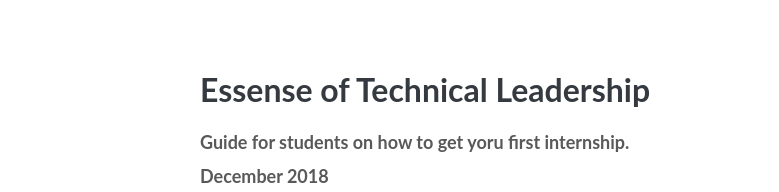
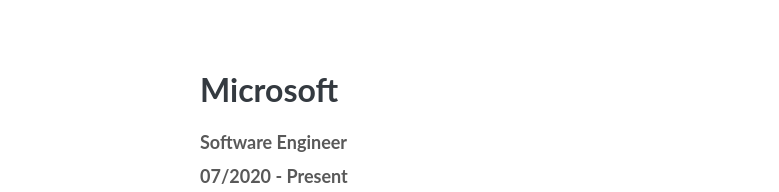
Before and after one commit to Kyle1668/kyleobrien.io.frontend, a React (Create React App) app: page / in a window 1280 px wide. Both pictures are taken after a click on the element "Experience". Shown: the part 608-800 px from the top of the page, without its empty margins (184-963 px from the left). Built offline with nearby package versions, Linux system fonts and the light colour scheme.

Commit message:
Added experience section

```diff
--- a/src/app/App.tsx
+++ b/src/app/App.tsx
@@ -3,6 +3,7 @@
 import Header from "./Header/Header";
 import ArticleItemsList from "./Writing/ArticleItemsList";
 import AbouteItemsList from "./About/AboutItemsList";
+import ExperienceItemList from "./Experience/ExperienceItemList";
 import { PageContext, startPage } from "../pages/PageContext";
 
 const AppWrapper = styled.div`
@@ -21,7 +22,7 @@
 				<Header />
 				{currentPage === "writing" && <ArticleItemsList />}
 				{currentPage === "about" && <AbouteItemsList />}
-				{currentPage === "experience" && <ArticleItemsList />}
+				{currentPage === "experience" && <ExperienceItemList />}
 			</AppWrapper>
 		</PageContext.Provider>
 	);
--- /dev/null
+++ b/src/app/Experience/Experience.tsx
@@ -0,0 +1,76 @@
+import React from "react";
+import styled from "styled-components";
+import Button from "../../shared/Button";
+import IExperience from "../../library/IExperience";
+
+const ExperienceContainer = styled.div`
+	font-family: Lato;
+	margin-top: 2rem;
+	margin-bottom: 2rem;
+`;
+
+const ExperienceContainerHead = styled.div`
+	padding-bottom: 15px;
+	border-bottom: 2px solid #c4c4c4;
+	:h1 {
+		font-size: 24px;
+	}
+`;
+
+const ExperienceContainerBodyText = styled.p`
+	font-size: 18px;
+	line-height: 30px;
+	margin-top: 25px;
+	margin-bottom: 35px;
+`;
+
+const ExperienceButton = styled(Button)`
+	color: #ffffff;
+	font-size: 14;
+	background: #343a40;
+	padding-top: 10px;
+	padding-bottom: 10px;
+	margin-right: 10px;
+`;
+
+interface HeadingeTitleProps {
+	headingWeight: 1 | 2 | 3 | 4;
+}
+
+const ExperienceHeading = styled.h1<HeadingeTitleProps>`
+	font-size: ${(props) => (props.headingWeight === 1 ? "32px" : "18px")};
+	color: ${(props) => (props.headingWeight === 1 ? "#343a40" : "#595959")};
+`;
+
+const renderSummarySections = (rawSummary: string[]): JSX.Element[] =>
+	rawSummary.map((section: string) => (
+		<ExperienceContainerBodyText>{section}</ExperienceContainerBodyText>
+	));
+
+const ExperienceTagsRow = styled.div`
+	display: flex;
+	flex-direction: row;
+`;
+
+const renderTags = (rawTags: string[]): JSX.Element[] =>
+	rawTags.map((tag: string) => <ExperienceButton>{tag}</ExperienceButton>);
+
+const Experience: React.FC<IExperience> = (props: IExperience) => {
+	const { company, title, startDate, endDate, summarySections, tags } = props;
+
+	return (
+		<ExperienceContainer>
+			<ExperienceContainerHead>
+				<ExperienceHeading headingWeight={1}>{company}</ExperienceHeading>
+				<ExperienceHeading headingWeight={2}>{title}</ExperienceHeading>
+				<ExperienceHeading headingWeight={2}>
+					{startDate} - {endDate}
+				</ExperienceHeading>
+			</ExperienceContainerHead>
+			{renderSummarySections(summarySections)}
+			<ExperienceTagsRow>{renderTags(tags)}</ExperienceTagsRow>
+		</ExperienceContainer>
+	);
+};
+
+export default Experience;
--- /dev/null
+++ b/src/app/Experience/ExperienceItemList.tsx
@@ -0,0 +1,35 @@
+import React from "react";
+import styled from "styled-components";
+import Experience from "./Experience";
+import IExperience from "../../library/IExperience";
+import { mockExperiences } from "../../tests/mockData";
+
+const GetExperiences = (): JSX.Element[] => {
+	const experiences = mockExperiences;
+	return experiences.map((experience: IExperience) => {
+		return (
+			<Experience
+				company={experience.company}
+				title={experience.title}
+				startDate={experience.startDate}
+				endDate={experience.endDate}
+				summarySections={experience.summarySections}
+				tags={experience.tags}
+			/>
+		);
+	});
+};
+
+const ExperienceItemsListWrapper = styled.div`
+	display: flex;
+	flex-direction: column;
+	padding-left: 30%;
+	padding-right: 30%;
+	padding-bottom: 10%;
+`;
+
+const ExperienceItemList: React.FC = () => {
+	return <ExperienceItemsListWrapper>{GetExperiences()}</ExperienceItemsListWrapper>;
+};
+
+export default ExperienceItemList;
--- /dev/null
+++ b/src/library/IExperience.ts
@@ -0,0 +1,8 @@
+export default interface IExperience {
+	company: string;
+	title: string;
+	startDate: string;
+	endDate: string;
+	summarySections: string[];
+	tags: string[];
+}
--- /dev/null
+++ b/src/tests/mockData.ts
@@ -0,0 +1,70 @@
+import IExperience from "../library/IExperience";
+
+export const mockExperiences: IExperience[] = [
+	{
+		company: "Microsoft",
+		title: "Software Engineer",
+		startDate: "07/2020",
+		endDate: "Present",
+		summarySections: [
+			"Lorem ipsum dolor sit amet, consectetur adipiscing elit. Etiam vel leo vestibulum, commodo dui sit amet, pulvinar ante. Nam id eros non sem accumsan semper sed non mi. Aenean scelerisque vestibulum dui nec bibendum. Proin molestie elit vitae tellus rhoncus mollis. Lorem ipsum dolor sit amet, consectetur adipiscing elit. ",
+			"Integer sodales, risus ut tempus ultricies, felis tellus posuere lacus, et venenatis nulla est vitae est. Sed sed leo non augue efficitur tempus. Donec at turpis euismod, elementum lectus eu, placerat metus. Ut vitae velit et quam iaculis congue. Nullam sed efficitur est.",
+		],
+		tags: ["OAuth", "C#", "Azure", "GraphQL"],
+	},
+	{
+		company: "Microsoft",
+		title: "Software Engineer",
+		startDate: "07/2020",
+		endDate: "Present",
+		summarySections: [
+			"Lorem ipsum dolor sit amet, consectetur adipiscing elit. Etiam vel leo vestibulum, commodo dui sit amet, pulvinar ante. Nam id eros non sem accumsan semper sed non mi. Aenean scelerisque vestibulum dui nec bibendum. Proin molestie elit vitae tellus rhoncus mollis. Lorem ipsum dolor sit amet, consectetur adipiscing elit. ",
+			"Integer sodales, risus ut tempus ultricies, felis tellus posuere lacus, et venenatis nulla est vitae est. Sed sed leo non augue efficitur tempus. Donec at turpis euismod, elementum lectus eu, placerat metus. Ut vitae velit et quam iaculis congue. Nullam sed efficitur est.",
+		],
+		tags: ["OAuth", "C#", "Azure", "GraphQL"],
+	},
+	{
+		company: "Microsoft",
+		title: "Software Engineer",
+		startDate: "07/2020",
+		endDate: "Present",
+		summarySections: [
+			"Lorem ipsum dolor sit amet, consectetur adipiscing elit. Etiam vel leo vestibulum, commodo dui sit amet, pulvinar ante. Nam id eros non sem accumsan semper sed non mi. Aenean scelerisque vestibulum dui nec bibendum. Proin molestie elit vitae tellus rhoncus mollis. Lorem ipsum dolor sit amet, consectetur adipiscing elit. ",
+			"Integer sodales, risus ut tempus ultricies, felis tellus posuere lacus, et venenatis nulla est vitae est. Sed sed leo non augue efficitur tempus. Donec at turpis euismod, elementum lectus eu, placerat metus. Ut vitae velit et quam iaculis congue. Nullam sed efficitur est.",
+		],
+		tags: ["OAuth", "C#", "Azure", "GraphQL"],
+	},
+	{
+		company: "Microsoft",
+		title: "Software Engineer",
+		startDate: "07/2020",
+		endDate: "Present",
+		summarySections: [
+			"Lorem ipsum dolor sit amet, consectetur adipiscing elit. Etiam vel leo vestibulum, commodo dui sit amet, pulvinar ante. Nam id eros non sem accumsan semper sed non mi. Aenean scelerisque vestibulum dui nec bibendum. Proin molestie elit vitae tellus rhoncus mollis. Lorem ipsum dolor sit amet, consectetur adipiscing elit. ",
+			"Integer sodales, risus ut tempus ultricies, felis tellus posuere lacus, et venenatis nulla est vitae est. Sed sed leo non augue efficitur tempus. Donec at turpis euismod, elementum lectus eu, placerat metus. Ut vitae velit et quam iaculis congue. Nullam sed efficitur est.",
+		],
+		tags: ["OAuth", "C#", "Azure", "GraphQL"],
+	},
+	{
+		company: "Microsoft",
+		title: "Software Engineer",
+		startDate: "07/2020",
+		endDate: "Present",
+		summarySections: [
+			"Lorem ipsum dolor sit amet, consectetur adipiscing elit. Etiam vel leo vestibulum, commodo dui sit amet, pulvinar ante. Nam id eros non sem accumsan semper sed non mi. Aenean scelerisque vestibulum dui nec bibendum. Proin molestie elit vitae tellus rhoncus mollis. Lorem ipsum dolor sit amet, consectetur adipiscing elit. ",
+			"Integer sodales, risus ut tempus ultricies, felis tellus posuere lacus, et venenatis nulla est vitae est. Sed sed leo non augue efficitur tempus. Donec at turpis euismod, elementum lectus eu, placerat metus. Ut vitae velit et quam iaculis congue. Nullam sed efficitur est.",
+		],
+		tags: ["OAuth", "C#", "Azure", "GraphQL"],
+	},
+	{
+		company: "Microsoft",
+		title: "Software Engineer",
+		startDate: "07/2020",
+		endDate: "Present",
+		summarySections: [
+			"Lorem ipsum dolor sit amet, consectetur adipiscing elit. Etiam vel leo vestibulum, commodo dui sit amet, pulvinar ante. Nam id eros non sem accumsan semper sed non mi. Aenean scelerisque vestibulum dui nec bibendum. Proin molestie elit vitae tellus rhoncus mollis. Lorem ipsum dolor sit amet, consectetur adipiscing elit. ",
+			"Integer sodales, risus ut tempus ultricies, felis tellus posuere lacus, et venenatis nulla est vitae est. Sed sed leo non augue efficitur tempus. Donec at turpis euismod, elementum lectus eu, placerat metus. Ut vitae velit et quam iaculis congue. Nullam sed efficitur est.",
+		],
+		tags: ["OAuth", "C#", "Azure", "GraphQL"],
+	},
+];
```
